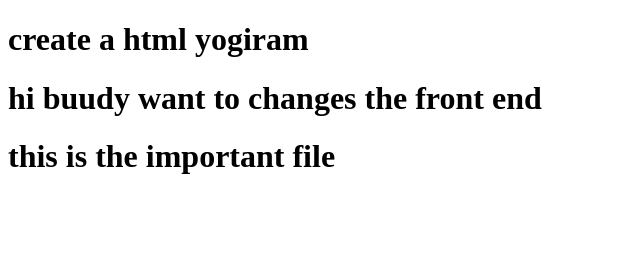
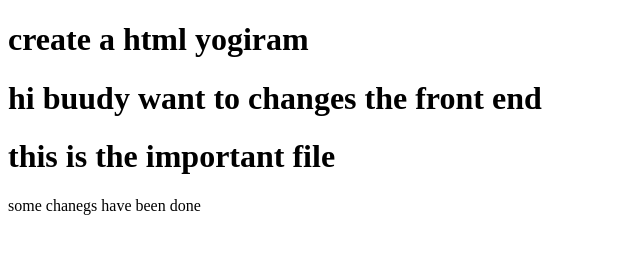
Before and after one commit to Yogiram05/githubsample, a plain HTML site: page index.html in a window 1280 px wide. Shown: the whole page, without its empty margins (0-640 px from the left). Drawn offline with Linux system fonts and the light colour scheme.

Commit message:
fix:changes been done

```diff
--- a/index.html
+++ b/index.html
@@ -9,5 +9,6 @@
     <h1> create a html yogiram </h1>
     <h1>hi buudy want to changes the front end</h1>
     <h1>this is the important file</h1>
+    some chanegs have been done
 </body>
 </html>
```
